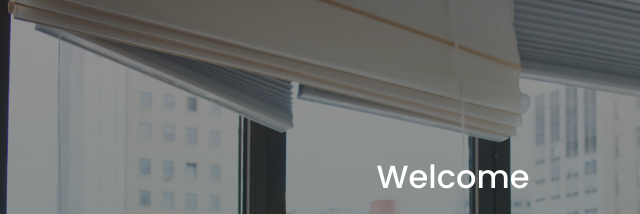
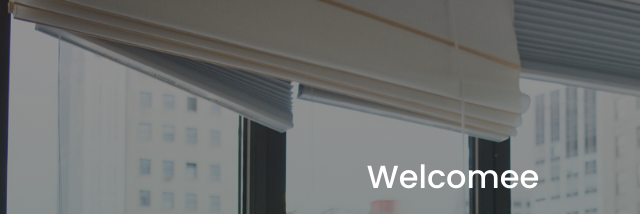
Before and after one commit to rawat9015/rawat9015.github.io, a plain HTML site: page index.html in a window 1280 px wide. Shown: the top 214 px of the page, 312-952 px from the left. Drawn offline with nearby package versions, Linux system fonts and the light colour scheme; a web font is replaced by a local one.

```diff
--- a/index.html
+++ b/index.html
@@ -101,7 +101,7 @@
                     <img src="./images/img2 (2).jpeg" alt="neha rawat">
 
                     <div class="content mt-5 animate__animated animate__fadeInLeft">
-                        <p class="text-white pt-5"> Welcome</p>
+                        <p class="text-white pt-5"> Welcomee</p>
                         <div class="my-3 overflow-hidden">
                             <span class="text1 first-text fs-1">I'm Neha Rawat</span>
                             <br>
```
